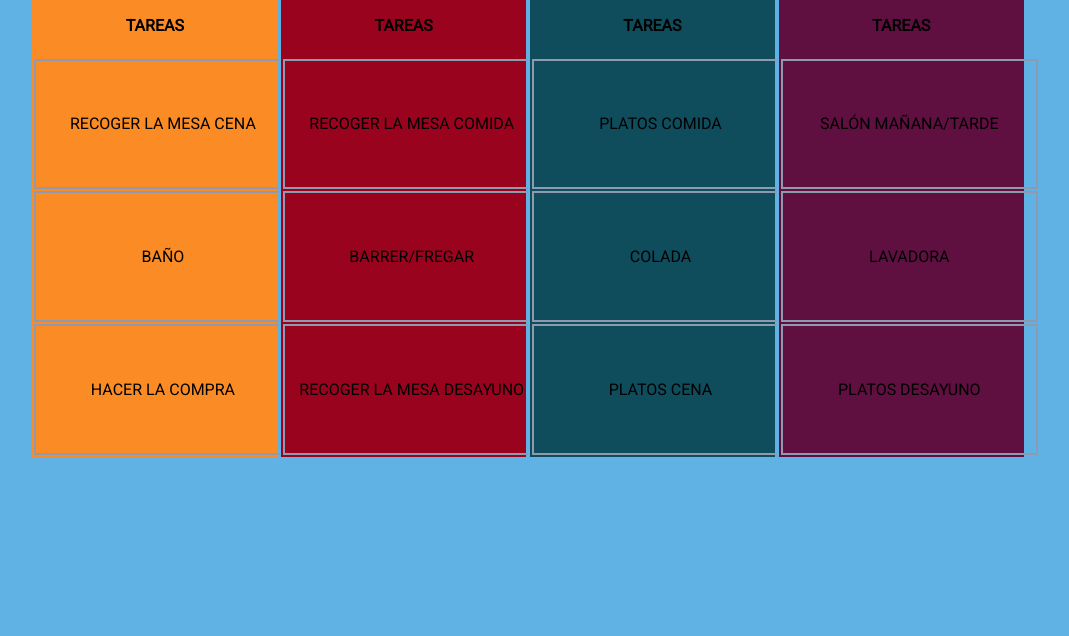
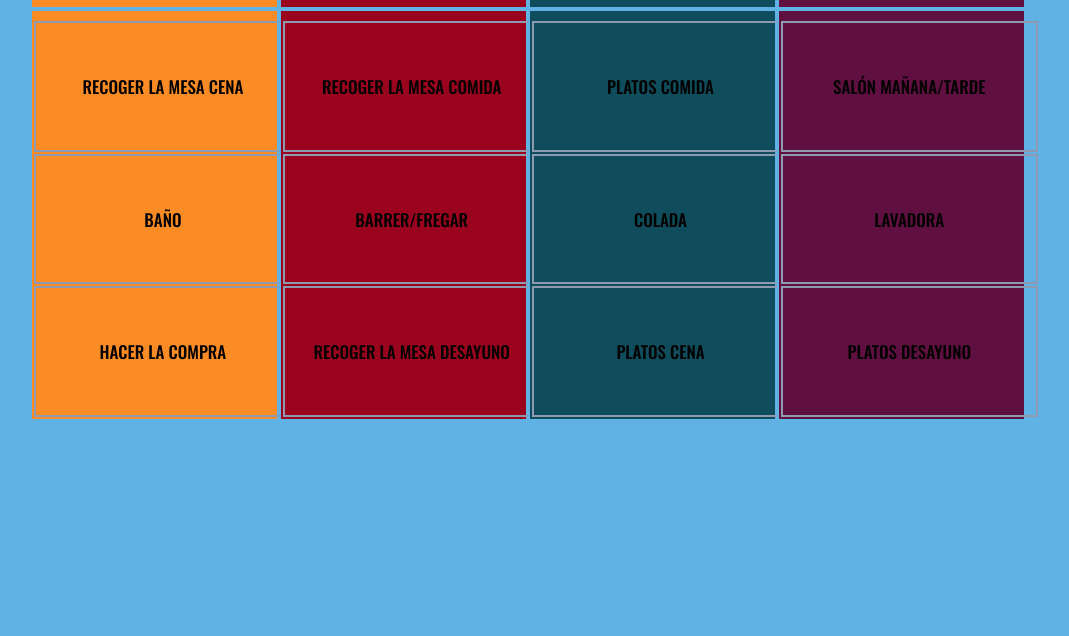
Before and after one commit to yaseerhee/TareasCasa, a plain HTML site: page index.html in a window 1280 px wide. Shown: the part 164-800 px from the top of the page, without its empty margins (112-1181 px from the left). Drawn offline with nearby package versions, Linux system fonts and the light colour scheme.

Commit message:
cambios en la estructura de la app

```diff
--- a/css/estilos.css
+++ b/css/estilos.css
@@ -1,4 +1,5 @@
 @import url('https://fonts.googleapis.com/css2?family=Roboto&display=swap');
+@import url('https://fonts.googleapis.com/css2?family=Oswald:wght@500&display=swap');
 
 html{
     padding: 20px;
@@ -18,11 +19,13 @@ html{
     flex-direction: row;
     flex-wrap: wrap;
     justify-content: center;
+    font-family: 'Oswald', sans-serif;
 }
 
 .contenedorAmin,.contenedorYaser,.contenedorIsma,.contenedorSara{
     border: 2px solid #60B2E5;
     width: 20%;
+    font-size: 17px;
 }
 
 hr{
--- a/index.html
+++ b/index.html
@@ -12,7 +12,6 @@
         <div class="contenedorAmin">
             <h1>AMIN</h1>
             <hr>
-            <h4>TAREAS</h4>
             <table>
                 <tr>
                     <td id="tareaA1"></td>
@@ -29,7 +28,6 @@
         <div class="contenedorYaser">
             <h1>YASER</h1>
             <hr>
-            <h4>TAREAS</h4>
             <table>
                 <tr>
                     <td id="tareaY1"></td>
@@ -45,7 +43,6 @@
         <div class="contenedorIsma">
             <h1>ISMA</h1>
             <hr>
-            <h4>TAREAS</h4>
             <table>
                 <tr>
                     <td id="tareaI1"></td>
@@ -61,7 +58,6 @@
         <div class="contenedorSara">
             <h1>SARA</h1>
             <hr>
-            <h4>TAREAS</h4>
             <table>
                 <tr>
                     <td id="tareaS1"></td>
```
